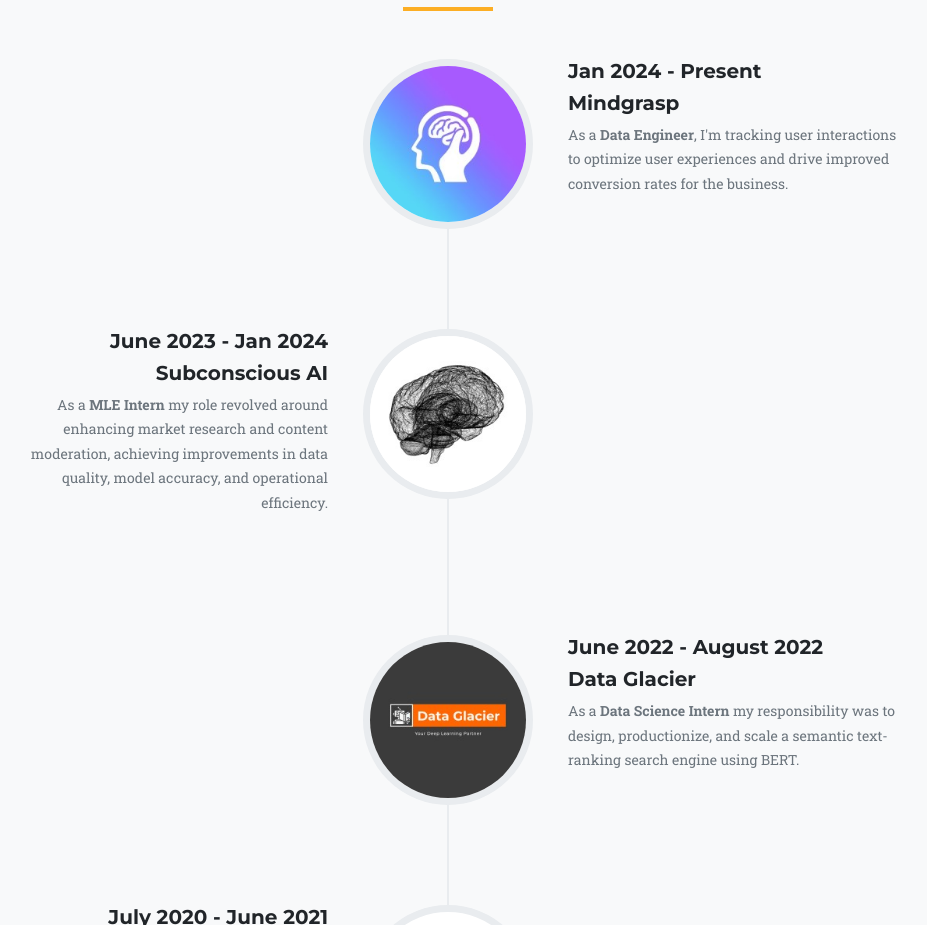
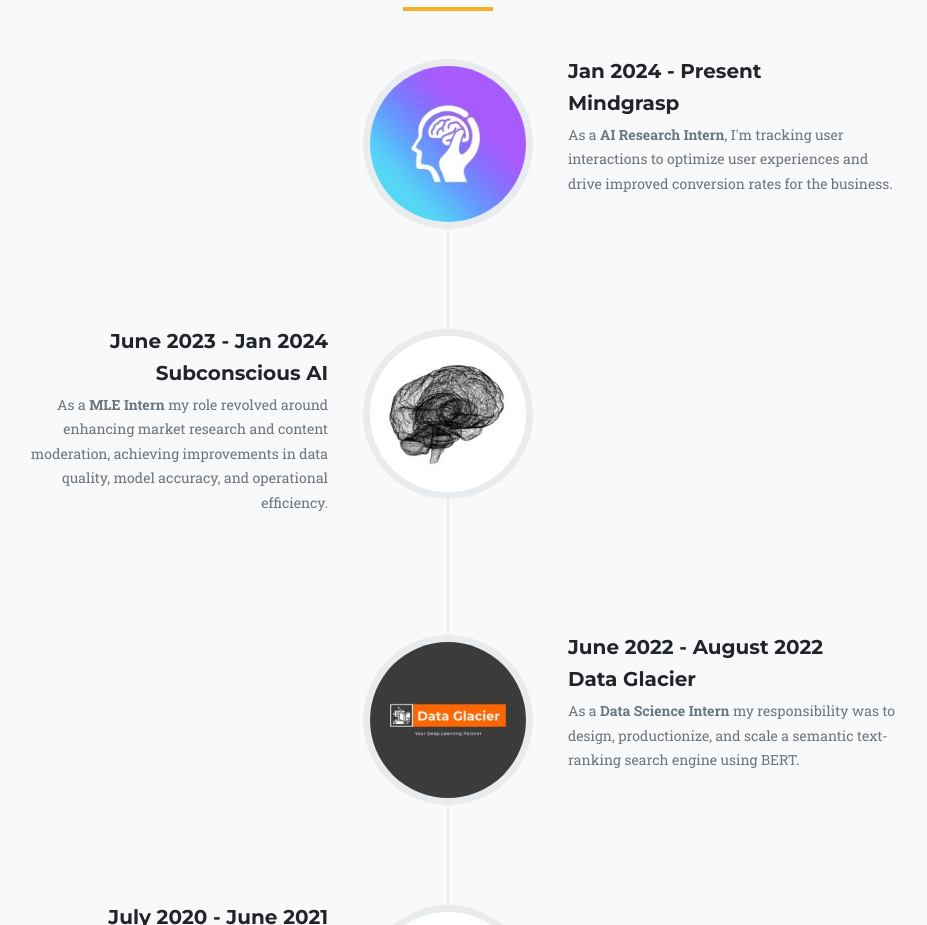
Before and after one commit to dldisha/dldisha.github.io, a plain HTML site: page index.html in a window 1280 px wide. Shown: the part 1660-2585 px from the top of the page, without its empty margins (192-1119 px from the left). Drawn offline with nearby package versions, Linux system fonts and the light colour scheme; a web font is replaced by a local one.

Commit message:
Resume updated

```diff
--- a/index.html
+++ b/index.html
@@ -208,7 +208,7 @@
                     <h5 class="subheading">Mindgrasp</h5>
                   </div>
                   <div class="timeline-body">
-                    <p class="text-muted"> As a <b>Data Engineer</b>, I'm tracking user interactions to optimize user experiences and drive improved conversion rates for the business.</p>
+                    <p class="text-muted"> As a <b>AI Research Intern</b>, I'm tracking user interactions to optimize user experiences and drive improved conversion rates for the business.</p>
                   </div>
                 </div>
               </li>
```
Also changed, not shown: 1 other file.
